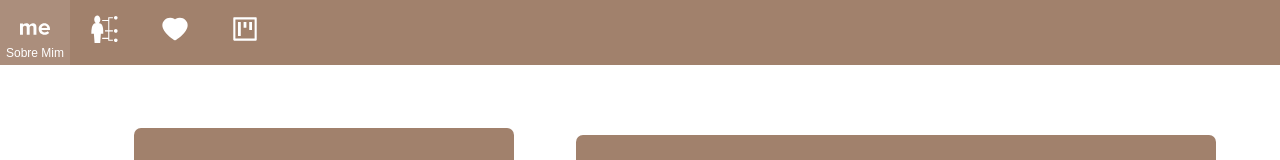
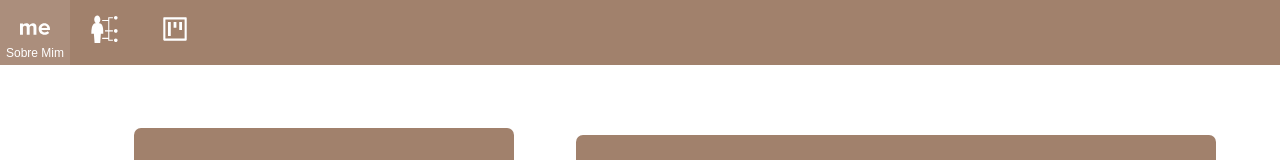
Before and after one commit to jotapedrok/jotapedrok.github.io, a React (Create React App) app: page /skills in a window 1280 px wide. Shown: the top 160 px of the page. Built offline with nearby package versions, Linux system fonts and the light colour scheme.

Commit message:
remove pagina de interesses

```diff
--- a/src/Components/Header/index.jsx
+++ b/src/Components/Header/index.jsx
@@ -2,7 +2,7 @@ import React from 'react';
 import { SiAboutdotme } from 'react-icons/si';
 import { GiSkills } from 'react-icons/gi';
 import {
-  AiFillHeart,
+  // AiFillHeart,
   AiOutlineProject,
   // AiFillHome,
 } from 'react-icons/ai';
@@ -61,7 +61,7 @@ export default function Header() {
             <p>Habilidades</p>
           </button>
         </Link>
-        <Link to="/interests">
+        {/* <Link to="/interests">
           <button
             type="button"
             className="nav-item interests-nav"
@@ -70,7 +70,7 @@ export default function Header() {
             <AiFillHeart />
             <p>Interesses</p>
           </button>
-        </Link>
+        </Link> */}
         <Link to="/projects">
           <button
             type="button"
--- a/src/Components/Main/index.jsx
+++ b/src/Components/Main/index.jsx
@@ -2,7 +2,7 @@ import React from 'react';
 import { Route, Routes } from 'react-router-dom';
 import About from '../../Pages/About';
 // import Home from '../../Pages/Home/Index';
-import Interests from '../../Pages/Interests';
+// import Interests from '../../Pages/Interests';
 import Projects from '../../Pages/Projects';
 import Skills from '../../Pages/Skills';
 
@@ -13,7 +13,7 @@ function Main() {
         {/* <Route path="/" element={<Home />} /> */}
         <Route path="/" element={<About />} />
         <Route path="/skills" element={<Skills />} />
-        <Route path="/interests" element={<Interests />} />
+        {/* <Route path="/interests" element={<Interests />} /> */}
         <Route path="/projects" element={<Projects />} />
         <Route path="*" element={<h1 className="not-found">404! Ops... Page not Found!</h1>} />
       </Routes>
```
